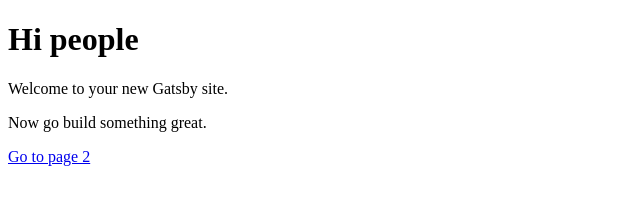
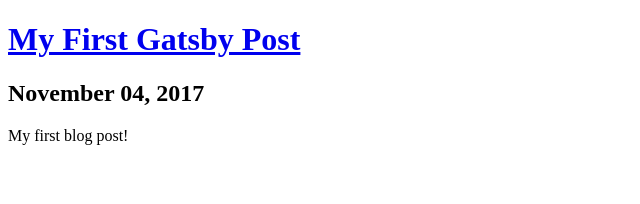
Before and after one commit to alexesmarie27/gatsby-react-blog, a Gatsby site in the folder blog/: page / in a window 1280 px wide. Shown: the whole page, without its empty margins (0-640 px from the left). Built offline with nearby package versions, Linux system fonts and the light colour scheme; Gatsby itself is replaced by a stand-in of ours.

Commit message:
Add Blog Post Listing Page

```diff
--- a/blog/src/pages/index.js
+++ b/blog/src/pages/index.js
@@ -1,13 +1,46 @@
-import React from 'react'
-import Link from 'gatsby-link'
+import React from 'react';
+import Link from 'gatsby-link';
+import Helmet from 'react-helmet';
 
-const IndexPage = () => (
-  <div>
-    <h1>Hi people</h1>
-    <p>Welcome to your new Gatsby site.</p>
-    <p>Now go build something great.</p>
-    <Link to="/page-2/">Go to page 2</Link>
-  </div>
-)
+// import '../css/index.css';
 
-export default IndexPage
+export default function Index({
+  data
+}) {
+  const { edges: posts } = data.allMarkdownRemark;
+  return (
+    <div className="blog-posts">
+      {posts
+        .filter(post => post.node.frontmatter.title.length > 0)
+        .map(({ node: post }) => {
+          return (
+            <div className="blog-post-preview" key={post.id}>
+              <h1>
+                <Link to={post.frontmatter.path}>{post.frontmatter.title}</Link>
+              </h1>
+              <h2>{post.frontmatter.date}</h2>
+              <p>{post.excerpt}</p>
+            </div>
+          );
+        })}
+    </div>
+  );
+}
+
+export const pageQuery = graphql`
+  query IndexQuery {
+    allMarkdownRemark(sort: { order: DESC, fields: [frontmatter___date] }) {
+      edges {
+        node {
+          excerpt(pruneLength: 250)
+          id
+          frontmatter {
+            title
+            date(formatString: "MMMM DD, YYYY")
+            path
+          }
+        }
+      }
+    }
+  }
+`;
```
